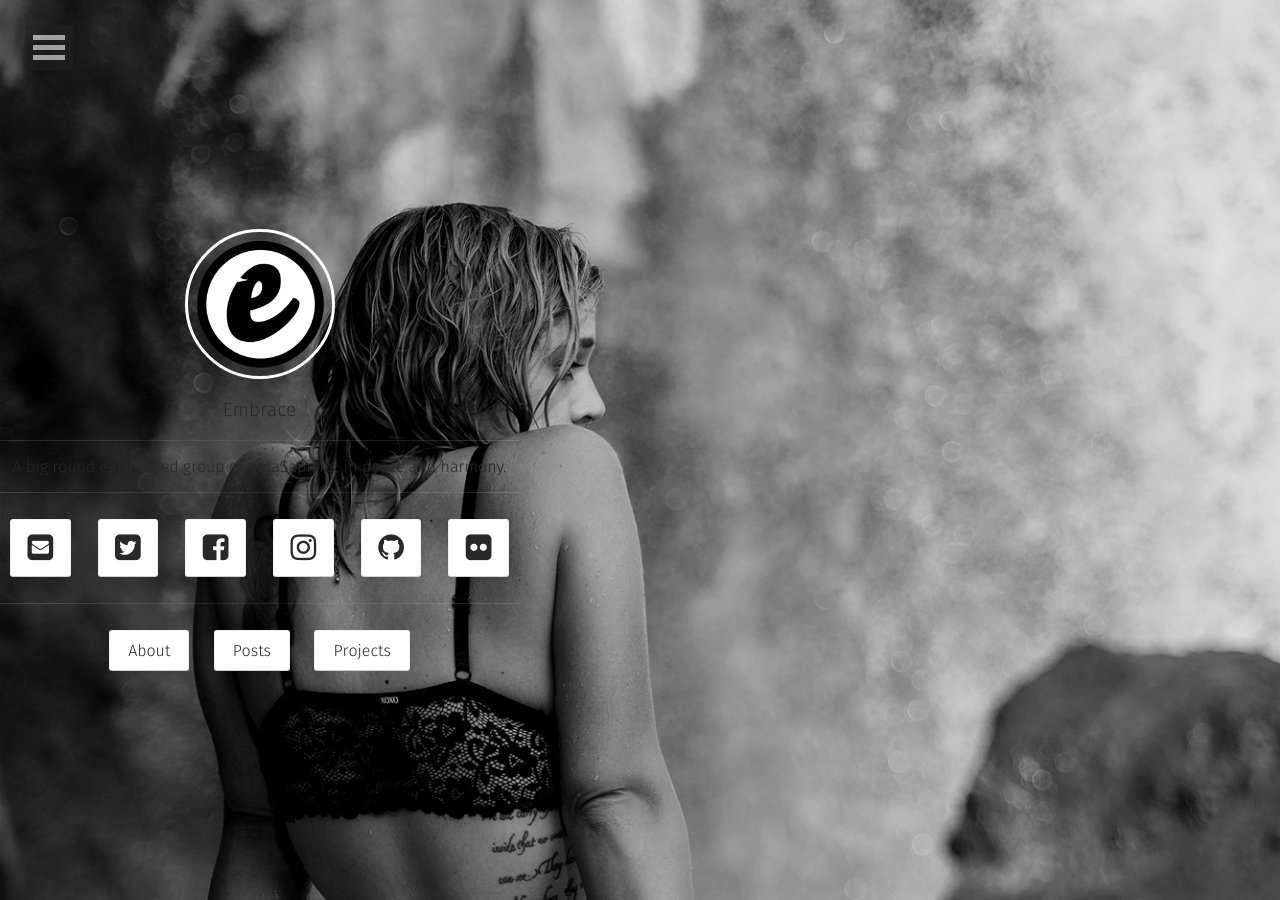
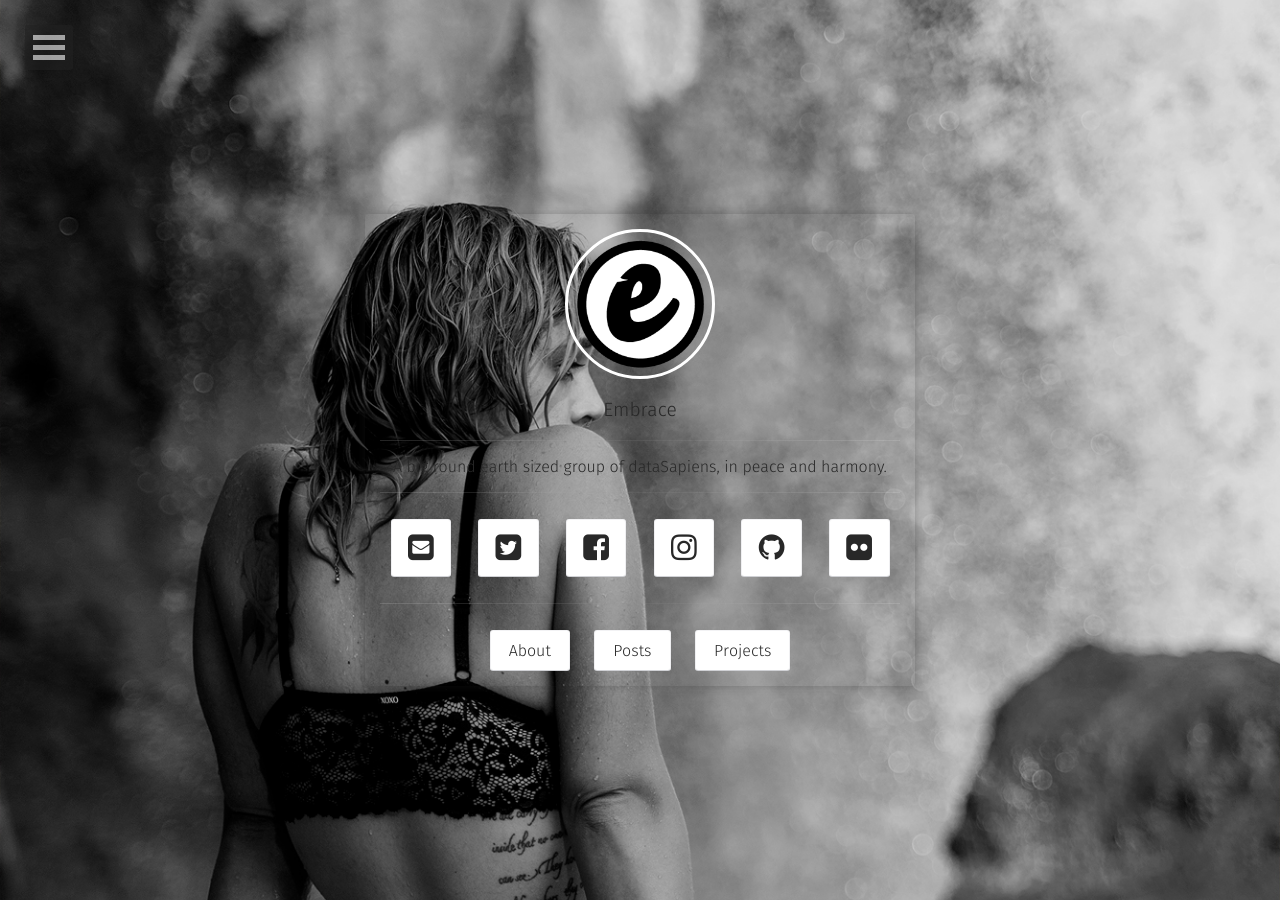
Before and after one commit to SeanEmbrace/WebSiteFun, a Jekyll site: the page built from index.html, in a window 1280 px wide. Built offline with Jekyll 4.4.1, drawn with Linux system fonts in a browser that asks for light colours; some web fonts are replaced.

Commit message:
Update site.scss

```diff
--- a/_sass/site.scss
+++ b/_sass/site.scss
@@ -69,14 +69,14 @@ body {
 	-ms-flex-align: center;
 	align-items: center;
 }
-/*.container {
+.container {
 	width: 36rem;
 	max-width: 550px;
 	padding-right: 15px;
 	padding-left: 15px;
 	@include center-block();
-	background-color: $white;
-	color: $color_shark;
+	//background-color: $white;
+	//color: $color_shark;
 	z-index: 1;
 	border-radius: 3px;
 	box-shadow: 0 0 10px 0 rgba($color_shark,0.3);
@@ -89,7 +89,6 @@ body {
 		width: 80%;
 	}
 }
-*/
 .row {
 	margin-top: 15px;
 	text-align: center;
```
